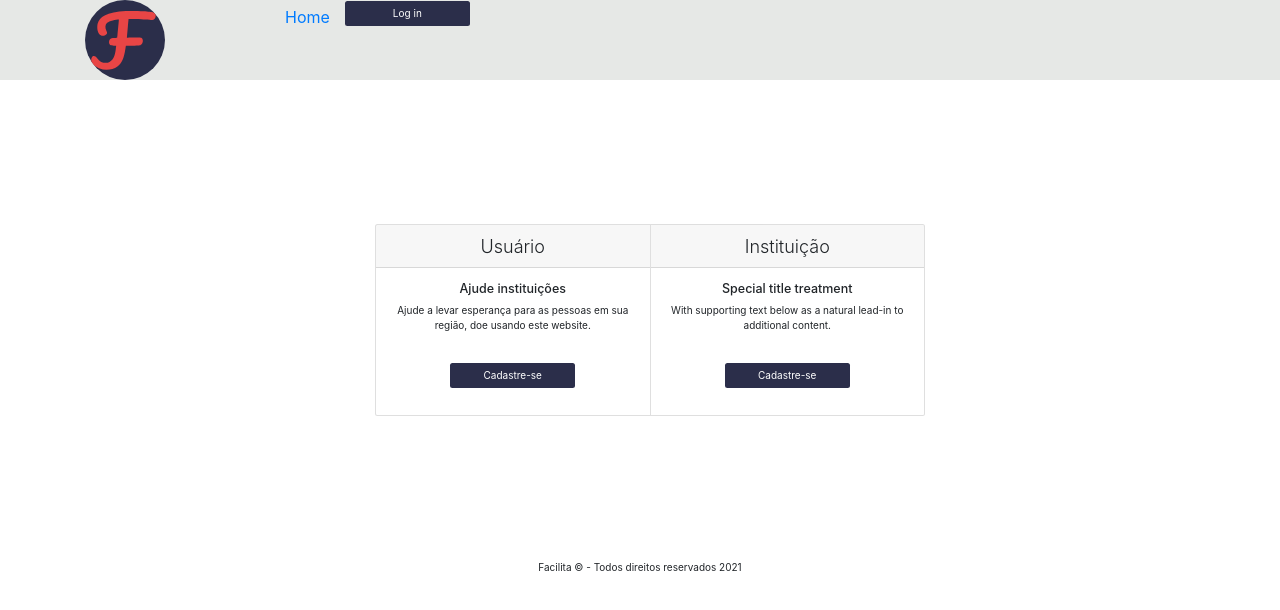
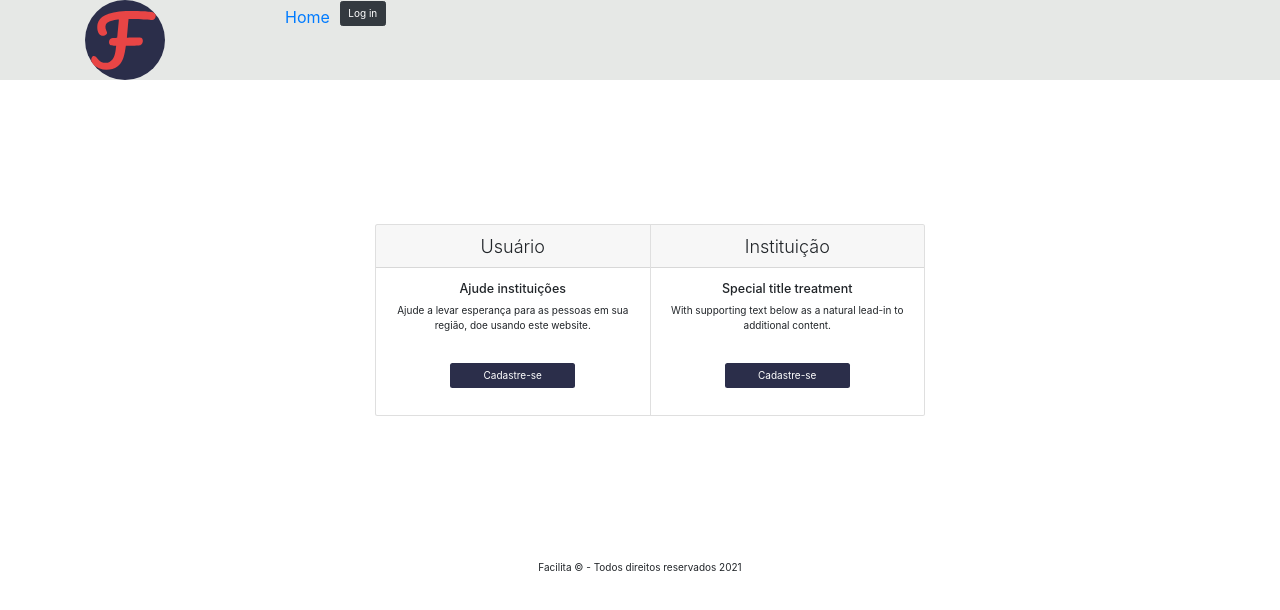
Before and after one commit to yurimoura25/facilita-front, a React (Create React App) app: page / in a window 1280 px wide. Shown: the top 610 px of the page. Built offline with nearby package versions, Linux system fonts and the light colour scheme.

Commit message:
Ajustes no CSS da Home

```diff
--- a/src/css/Home.css
+++ b/src/css/Home.css
@@ -18,6 +18,11 @@
 }
 
 .btn-cadastro {
+    background-color: #2b2e4a !important;
+    border:#2b2e4a !important;
+    margin: 0 5px;
+    width: 125px;
+    height: 25px;
     font-size: 1rem !important;
     margin-top: 20px !important;
 }
@@ -26,11 +31,3 @@
     font-size: 1.8rem;
     font-weight: 300;
 }
-
-.btn {
-    background-color: #2b2e4a !important;
-    border:#2b2e4a !important;
-    margin: 0 5px;
-    width: 125px;
-    height: 25px;
-}
```
